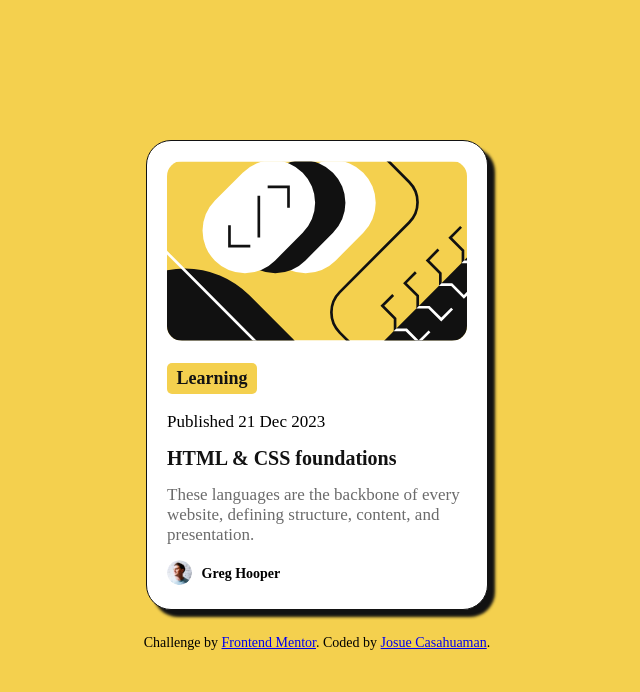
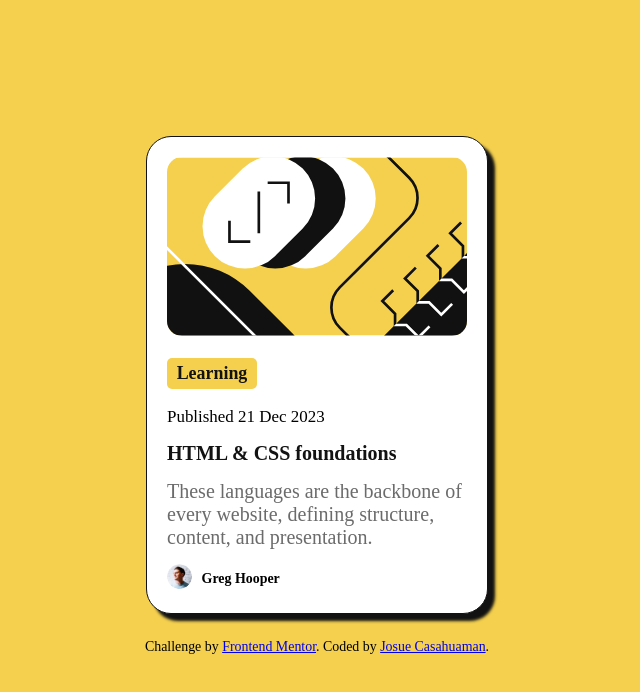
Before and after one commit to jcasahuamang/fmentor-blog-preview-card, a plain HTML site: page index.html in a window 1280 px wide. Shown: the whole page, without its empty margins (323-963 px from the left). Drawn offline with Linux system fonts and the light colour scheme.

Commit message:
third commit

```diff
--- a/styles/style.css
+++ b/styles/style.css
@@ -12,8 +12,8 @@ body{
     background-color: hsl(0, 0%, 100%);
     border: 1px solid hsl(0, 0%, 7%);
     border-radius: 25px;
-    max-width: 300px;
-    max-height: 450px;
+    max-width: 18.75rem; /* 300px;  300/16 = 18.75rem*/
+    max-height: 28.12rem; /*450px; 150/16*/
     display: flex;
     flex-direction: column;
     padding: 20px;
@@ -22,7 +22,7 @@ body{
 
 .card-image img{
     max-width: 100%;
-    object-fit: contain;
+    object-fit: cover;
     border-radius: 15px;
     margin-bottom: 10px;
 }
@@ -36,17 +36,17 @@ body{
     max-width: 80px;
     border-radius: 5px;
     text-align: center;
-    font-size: clamp(5px, 5vw, 18px);
+    font-size: clamp(0.31rem, 5vw, 1.12rem);
 }
 
 .card-date{
     margin-bottom: 15px;
-    font-size: clamp(5px, 5vw, 17px);
+    font-size: clamp(0.31rem, 5vw, 1.06rem);
 }
 .card-title{
     color: hsl(0, 0%, 7%);
     font-weight: 700;
-    font-size: clamp(5px, 5vw, 20px);
+    font-size: clamp(0.31rem, 5vw, 1.25rem);
     padding-bottom: 15px;
     cursor: pointer;
     transition: color 0.15s;
@@ -59,7 +59,7 @@ body{
 .card-subtitle{
     color: hsl(0, 0%, 42%);
     font-weight: 500;
-    font-size: clamp(5px, 5vw, 17px);
+    font-size: clamp(0.31rem, 5vw, 1.25rem);
     padding-bottom: 15px;
 
 }
@@ -84,13 +84,13 @@ body{
     max-height: 25px;
     justify-content: center;
     align-items: center;
-    font-size: clamp(5px, 5vw, 14px);
+    font-size: clamp(0.31rem, 5vw, 0.87rem);
     font-weight: bold;
 }
 
 .attribution{
     margin: 25px;
-    font-size: clamp(5px, 5vw, 14px);
+    font-size: clamp(0.31rem, 5vw, 0.87rem);
     justify-content: center;
     align-items: center;
 }
```
